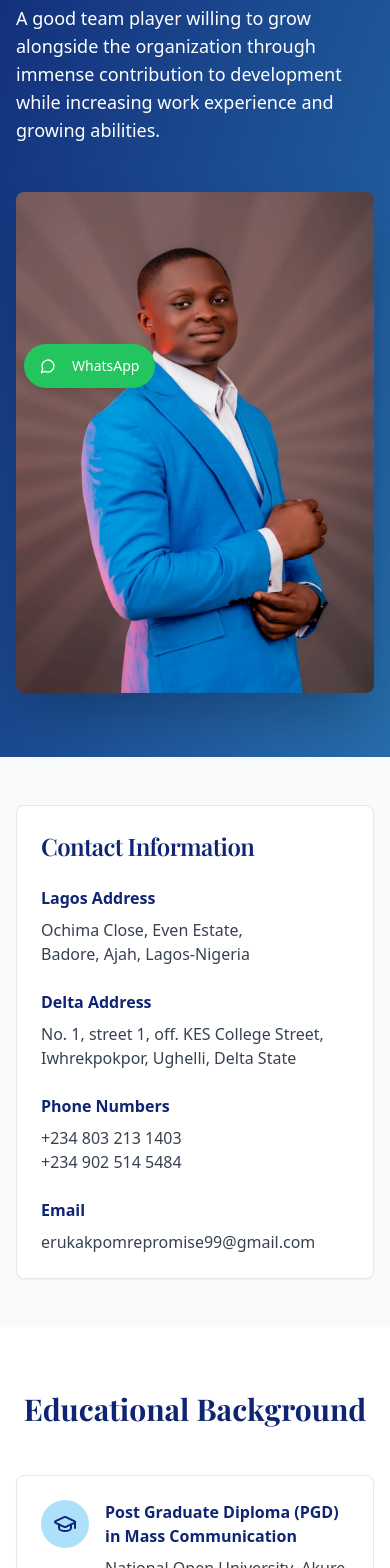
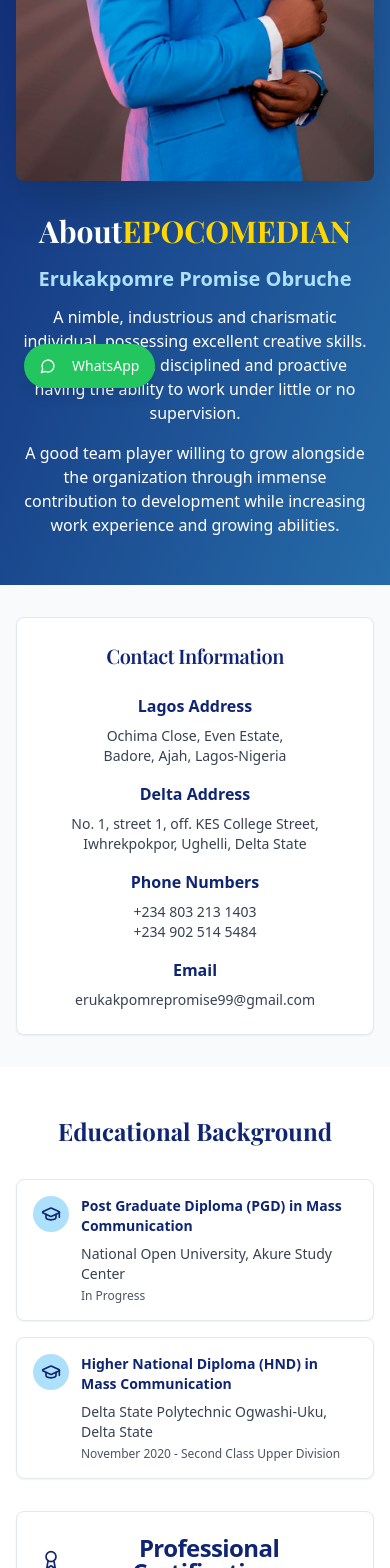
Before and after one commit to mrjamesweb/epo-visual-storyteller-web, a React (Vite) app: page /about in a window 390 px wide. Shown: the part 432-2000 px from the top of the page. Built offline with nearby package versions, Linux system fonts and the light colour scheme.

Commit message:
Fix: Improve button text and alignment
Improved the "View My Work" button text and color, and fixed text alignment issues across all pages to ensure a consistent and responsive design for mobile, desktop, and laptop devices.

```diff
--- a/src/pages/About.tsx
+++ b/src/pages/About.tsx
@@ -40,27 +40,27 @@ const About = () => {
       <Navigation />
 
       {/* Hero Section */}
-      <section className="bg-gradient-to-br from-primary to-secondary py-16">
+      <section className="bg-gradient-to-br from-primary to-secondary py-12 sm:py-16">
         <div className="max-w-7xl mx-auto px-4 sm:px-6 lg:px-8">
-          <div className="grid grid-cols-1 lg:grid-cols-2 gap-12 items-center">
-            <div className="text-white animate-fade-in">
-              <h1 className="text-4xl sm:text-5xl font-playfair font-bold mb-6">
+          <div className="grid grid-cols-1 lg:grid-cols-2 gap-8 lg:gap-12 items-center">
+            <div className="text-white animate-fade-in text-center lg:text-left order-2 lg:order-1">
+              <h1 className="text-3xl sm:text-4xl lg:text-5xl font-playfair font-bold mb-4 sm:mb-6">
                 About
                 <span className="text-gold">EPOCOMEDIAN</span>
               </h1>
-              <h2 className="text-2xl font-semibold mb-4 text-accent">
+              <h2 className="text-xl sm:text-2xl font-semibold mb-3 sm:mb-4 text-accent">
                 Erukakpomre Promise Obruche
               </h2>
-              <p className="text-lg mb-6">
+              <p className="text-base sm:text-lg mb-4 sm:mb-6">
                 A nimble, industrious and charismatic individual, possessing excellent creative skills.
                 Very confident, disciplined and proactive having the ability to work under little or no supervision.
               </p>
-              <p className="text-lg">
+              <p className="text-base sm:text-lg">
                 A good team player willing to grow alongside the organization through immense contribution
                 to development while increasing work experience and growing abilities.
               </p>
             </div>
-            <div className="animate-scale-in">
+            <div className="animate-scale-in order-1 lg:order-2">
               <img
                 src="/lovable-uploads/3c2ec757-f857-43e2-bee5-04132d85784a.png"
                 alt="Erukakpomre Promise Obruche"
@@ -72,37 +72,37 @@ const About = () => {
       </section>
 
       {/* Contact Information */}
-      <section className="py-12 bg-gray-50">
+      <section className="py-8 sm:py-12 bg-gray-50">
         <div className="max-w-4xl mx-auto px-4 sm:px-6 lg:px-8">
           <Card className="animate-fade-in">
             <CardHeader>
-              <CardTitle className="text-2xl font-playfair text-primary">Contact Information</CardTitle>
+              <CardTitle className="text-xl sm:text-2xl font-playfair text-primary text-center sm:text-left">Contact Information</CardTitle>
             </CardHeader>
-            <CardContent className="grid grid-cols-1 md:grid-cols-2 gap-6">
-              <div>
+            <CardContent className="grid grid-cols-1 sm:grid-cols-2 gap-4 sm:gap-6">
+              <div className="text-center sm:text-left">
                 <h3 className="font-semibold text-primary mb-2">Lagos Address</h3>
-                <p className="text-gray-700">
+                <p className="text-sm sm:text-base text-gray-700">
                   Ochima Close, Even Estate,<br />
                   Badore, Ajah, Lagos-Nigeria
                 </p>
               </div>
-              <div>
+              <div className="text-center sm:text-left">
                 <h3 className="font-semibold text-primary mb-2">Delta Address</h3>
-                <p className="text-gray-700">
+                <p className="text-sm sm:text-base text-gray-700">
                   No. 1, street 1, off. KES College Street,<br />
                   Iwhrekpokpor, Ughelli, Delta State
                 </p>
               </div>
-              <div>
+              <div className="text-center sm:text-left">
                 <h3 className="font-semibold text-primary mb-2">Phone Numbers</h3>
-                <p className="text-gray-700">
+                <p className="text-sm sm:text-base text-gray-700">
                   +234 803 213 1403<br />
                   +234 902 514 5484
                 </p>
               </div>
-              <div>
+              <div className="text-center sm:text-left">
                 <h3 className="font-semibold text-primary mb-2">Email</h3>
-                <p className="text-gray-700">erukakpomrepromise99@gmail.com</p>
+                <p className="text-sm sm:text-base text-gray-700 break-words">erukakpomrepromise99@gmail.com</p>
               </div>
             </CardContent>
           </Card>
@@ -110,26 +110,26 @@ const About = () => {
       </section>
 
       {/* Education Section */}
-      <section className="py-16">
+      <section className="py-12 sm:py-16">
         <div className="max-w-7xl mx-auto px-4 sm:px-6 lg:px-8">
-          <div className="text-center mb-12">
-            <h2 className="text-3xl sm:text-4xl font-playfair font-bold text-primary mb-4">
+          <div className="text-center mb-8 sm:mb-12">
+            <h2 className="text-2xl sm:text-3xl lg:text-4xl font-playfair font-bold text-primary mb-4">
               Educational Background
             </h2>
           </div>
 
-          <div className="grid grid-cols-1 md:grid-cols-2 gap-6 mb-12">
+          <div className="grid grid-cols-1 md:grid-cols-2 gap-4 sm:gap-6 mb-8 sm:mb-12">
             {education.map((edu, index) => (
               <Card key={index} className="hover:shadow-lg transition-shadow duration-300 animate-fade-in">
-                <CardContent className="p-6">
-                  <div className="flex items-start space-x-4">
-                    <div className="bg-accent p-3 rounded-full">
-                      <GraduationCap className="text-primary" size={24} />
+                <CardContent className="p-4 sm:p-6">
+                  <div className="flex items-start space-x-3 sm:space-x-4">
+                    <div className="bg-accent p-2 sm:p-3 rounded-full flex-shrink-0">
+                      <GraduationCap className="text-primary" size={20} />
                     </div>
-                    <div>
-                      <h3 className="font-semibold text-primary mb-2">{edu.degree}</h3>
-                      <p className="text-gray-700 mb-1">{edu.institution}</p>
-                      <p className="text-sm text-gray-600">
+                    <div className="min-w-0 flex-1">
+                      <h3 className="font-semibold text-primary mb-2 text-sm sm:text-base">{edu.degree}</h3>
+                      <p className="text-gray-700 mb-1 text-sm sm:text-base">{edu.institution}</p>
+                      <p className="text-xs sm:text-sm text-gray-600">
                         {edu.year || edu.status}
                         {edu.grade && ` - ${edu.grade}`}
                       </p>
@@ -141,19 +141,19 @@ const About = () => {
           </div>
 
           {/* Certifications */}
-          <Card className="mb-12 animate-fade-in">
+          <Card className="mb-8 sm:mb-12 animate-fade-in">
             <CardHeader>
-              <CardTitle className="flex items-center text-primary">
-                <Award className="mr-3" size={24} />
+              <CardTitle className="flex items-center text-primary text-center sm:text-left">
+                <Award className="mr-2 sm:mr-3 flex-shrink-0" size={20} />
                 Professional Certifications
               </CardTitle>
             </CardHeader>
             <CardContent>
-              <ul className="space-y-3">
+              <ul className="space-y-2 sm:space-y-3">
                 {certifications.map((cert, index) => (
                   <li key={index} className="flex items-start">
                     <div className="w-2 h-2 bg-gold rounded-full mt-2 mr-3 flex-shrink-0"></div>
-                    <span className="text-gray-700">{cert}</span>
+                    <span className="text-sm sm:text-base text-gray-700">{cert}</span>
                   </li>
                 ))}
               </ul>
@@ -163,17 +163,17 @@ const About = () => {
           {/* Professional Affiliations */}
           <Card className="animate-fade-in">
             <CardHeader>
-              <CardTitle className="flex items-center text-primary">
-                <Users className="mr-3" size={24} />
+              <CardTitle className="flex items-center text-primary text-center sm:text-left">
+                <Users className="mr-2 sm:mr-3 flex-shrink-0" size={20} />
                 Professional Affiliations
               </CardTitle>
             </CardHeader>
             <CardContent>
-              <ul className="space-y-3">
+              <ul className="space-y-2 sm:space-y-3">
                 {affiliations.map((affiliation, index) => (
                   <li key={index} className="flex items-start">
                     <div className="w-2 h-2 bg-secondary rounded-full mt-2 mr-3 flex-shrink-0"></div>
-                    <span className="text-gray-700">{affiliation}</span>
+                    <span className="text-sm sm:text-base text-gray-700">{affiliation}</span>
                   </li>
                 ))}
               </ul>
--- a/src/pages/Index.tsx
+++ b/src/pages/Index.tsx
@@ -46,23 +46,23 @@ const Index = () => {
         <div className="absolute inset-0 bg-black/20"></div>
         <div className="relative max-w-7xl mx-auto px-4 sm:px-6 lg:px-8 text-center text-white">
           <div className="animate-fade-in">
-            <h1 className="text-4xl sm:text-5xl lg:text-6xl font-playfair font-bold mb-6">
+            <h1 className="text-3xl sm:text-4xl md:text-5xl lg:text-6xl font-playfair font-bold mb-4 sm:mb-6 leading-tight">
               Professional
               <span className="text-gold block">Filmmaker</span>
             </h1>
-            <p className="text-xl sm:text-2xl mb-8 text-accent max-w-3xl mx-auto">
+            <p className="text-lg sm:text-xl lg:text-2xl mb-6 sm:mb-8 text-accent max-w-3xl mx-auto px-4">
               Bringing creative visions to life through exceptional production design,
               art direction, and innovative storytelling.
             </p>
-            <div className="flex flex-col sm:flex-row gap-4 justify-center">
+            <div className="flex flex-col sm:flex-row gap-4 justify-center px-4">
               <Link to="/services">
-                <Button size="lg" className="bg-gold text-primary hover:bg-gold/90 font-semibold">
+                <Button size="lg" className="bg-gold text-primary hover:bg-gold/90 font-semibold w-full sm:w-auto">
                   View My Work
                   <ArrowRight className="ml-2" size={20} />
                 </Button>
               </Link>
               <Link to="/contact">
-                <Button size="lg" variant="outline" className="border-white text-white hover:bg-white hover:text-primary">
+                <Button size="lg" variant="outline" className="border-2 border-gold text-gold hover:bg-gold hover:text-primary font-semibold w-full sm:w-auto">
                   Get In Touch
                 </Button>
               </Link>
@@ -72,25 +72,25 @@ const Index = () => {
       </section>
 
       {/* About Preview */}
-      <section className="py-16 bg-gray-50">
+      <section className="py-12 sm:py-16 bg-gray-50">
         <div className="max-w-7xl mx-auto px-4 sm:px-6 lg:px-8">
-          <div className="grid grid-cols-1 lg:grid-cols-2 gap-12 items-center">
-            <div className="animate-fade-in">
+          <div className="grid grid-cols-1 lg:grid-cols-2 gap-8 lg:gap-12 items-center">
+            <div className="animate-fade-in order-2 lg:order-1">
               <img
                 src="/lovable-uploads/3c2ec757-f857-43e2-bee5-04132d85784a.png"
                 alt="Erukakpomre Promise Obruche"
                 className="rounded-lg shadow-xl w-full max-w-md mx-auto"
               />
             </div>
-            <div className="animate-fade-in">
-              <h2 className="text-3xl sm:text-4xl font-playfair font-bold text-primary mb-6">
+            <div className="animate-fade-in order-1 lg:order-2 text-center lg:text-left">
+              <h2 className="text-2xl sm:text-3xl lg:text-4xl font-playfair font-bold text-primary mb-4 sm:mb-6">
                 Meet the Creative Mind
               </h2>
-              <p className="text-lg text-gray-700 mb-6">
+              <p className="text-base sm:text-lg text-gray-700 mb-4 sm:mb-6">
                 A nimble, industrious and charismatic individual, possessing excellent creative skills.
                 Very confident, disciplined and proactive with the ability to work under little or no supervision.
               </p>
-              <p className="text-lg text-gray-700 mb-8">
+              <p className="text-base sm:text-lg text-gray-700 mb-6 sm:mb-8">
                 With extensive experience in production design, art direction, and project management,
                 I bring stories to life through meticulous attention to detail and creative vision.
               </p>
@@ -106,26 +106,26 @@ const Index = () => {
       </section>
 
       {/* Services Section */}
-      <section className="py-16">
+      <section className="py-12 sm:py-16">
         <div className="max-w-7xl mx-auto px-4 sm:px-6 lg:px-8">
-          <div className="text-center mb-12">
-            <h2 className="text-3xl sm:text-4xl font-playfair font-bold text-primary mb-4">
+          <div className="text-center mb-8 sm:mb-12">
+            <h2 className="text-2xl sm:text-3xl lg:text-4xl font-playfair font-bold text-primary mb-4">
               Professional Services
             </h2>
-            <p className="text-lg text-gray-600 max-w-2xl mx-auto">
+            <p className="text-base sm:text-lg text-gray-600 max-w-2xl mx-auto">
               Delivering excellence in every aspect of film production and creative direction
             </p>
           </div>
 
-          <div className="grid grid-cols-1 md:grid-cols-2 lg:grid-cols-4 gap-6">
+          <div className="grid grid-cols-1 sm:grid-cols-2 lg:grid-cols-4 gap-4 sm:gap-6">
             {services.map((service, index) => (
               <Card key={index} className="hover:shadow-lg transition-shadow duration-300 animate-scale-in">
-                <CardContent className="p-6 text-center">
-                  <div className="w-16 h-16 bg-accent rounded-full flex items-center justify-center mx-auto mb-4">
-                    <service.icon className="text-primary" size={32} />
+                <CardContent className="p-4 sm:p-6 text-center">
+                  <div className="w-12 h-12 sm:w-16 sm:h-16 bg-accent rounded-full flex items-center justify-center mx-auto mb-3 sm:mb-4">
+                    <service.icon className="text-primary" size={24} />
                   </div>
-                  <h3 className="text-xl font-semibold text-primary mb-3">{service.title}</h3>
-                  <p className="text-gray-600">{service.description}</p>
+                  <h3 className="text-lg sm:text-xl font-semibold text-primary mb-2 sm:mb-3">{service.title}</h3>
+                  <p className="text-sm sm:text-base text-gray-600">{service.description}</p>
                 </CardContent>
               </Card>
             ))}
@@ -134,27 +134,27 @@ const Index = () => {
       </section>
 
       {/* Recent Projects */}
-      <section className="py-16 bg-primary text-white">
+      <section className="py-12 sm:py-16 bg-primary text-white">
         <div className="max-w-7xl mx-auto px-4 sm:px-6 lg:px-8">
-          <div className="text-center mb-12">
-            <h2 className="text-3xl sm:text-4xl font-playfair font-bold mb-4">
+          <div className="text-center mb-8 sm:mb-12">
+            <h2 className="text-2xl sm:text-3xl lg:text-4xl font-playfair font-bold mb-4">
               Recent Projects
             </h2>
-            <p className="text-lg text-accent max-w-2xl mx-auto">
+            <p className="text-base sm:text-lg text-accent max-w-2xl mx-auto">
               Latest collaborations with industry leaders and creative productions
             </p>
           </div>
 
-          <div className="grid grid-cols-1 md:grid-cols-2 gap-6">
+          <div className="grid grid-cols-1 md:grid-cols-2 gap-4 sm:gap-6">
             {recentProjects.map((project, index) => (
-              <div key={index} className="bg-secondary p-6 rounded-lg hover:bg-secondary/90 transition-colors duration-300">
-                <h3 className="text-lg font-semibold text-gold mb-2">Featured Project</h3>
-                <p className="text-white">{project}</p>
+              <div key={index} className="bg-secondary p-4 sm:p-6 rounded-lg hover:bg-secondary/90 transition-colors duration-300">
+                <h3 className="text-base sm:text-lg font-semibold text-gold mb-2">Featured Project</h3>
+                <p className="text-sm sm:text-base text-white">{project}</p>
               </div>
             ))}
           </div>
 
-          <div className="text-center mt-12">
+          <div className="text-center mt-8 sm:mt-12">
             <Link to="/services">
               <Button size="lg" className="bg-gold text-primary hover:bg-gold/90">
                 View All Projects
```
